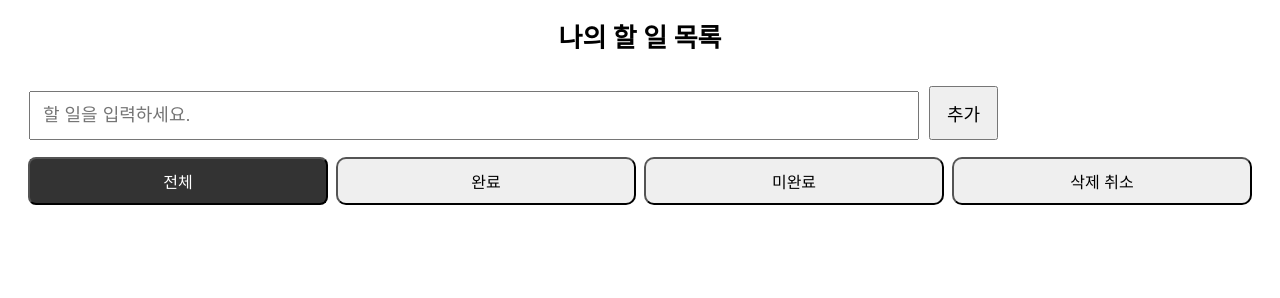
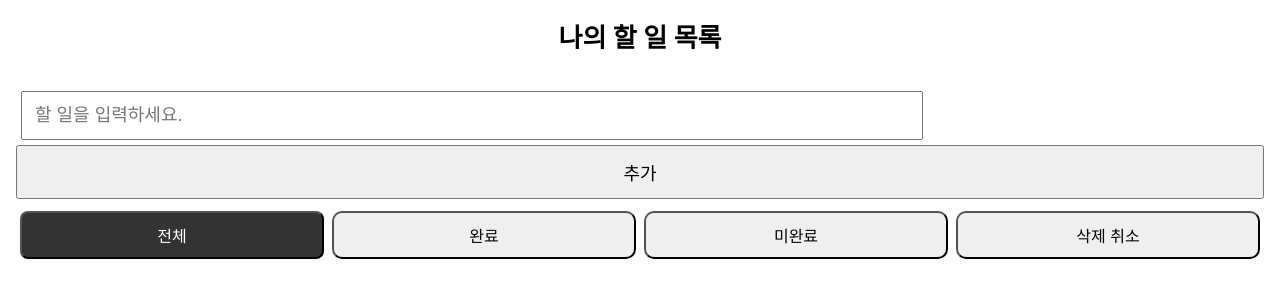
Before and after one commit to shinjian1104-maker/todo-app, a plain HTML site: page index.html in a window 1280 px wide. Drawn offline with Linux system fonts and the light colour scheme.

Commit message:
3차 스타일 변경

```diff
--- a/index.html
+++ b/index.html
@@ -33,6 +33,7 @@
         ul {
             list-style: none;
             padding: 0;
+            margin-bottom: 80px;
         }
 
         li {
@@ -44,6 +45,9 @@
         }
 
         .container {
+            min-height: 100vh;
+            display: flex;
+            flex-direction: column;
             max-width: 100%;
             padding: 16px;
             box-sizing: border-box;
@@ -79,8 +83,14 @@
             padding: 8px 12px;
         }
 
+        html, body {
+            height: 100%;
+            margin: 0;
+        }
+
         body {
             font-size: 18px;
+            min-height: 100vh;
         }
 
         @media (max-width: 600px) {
```
